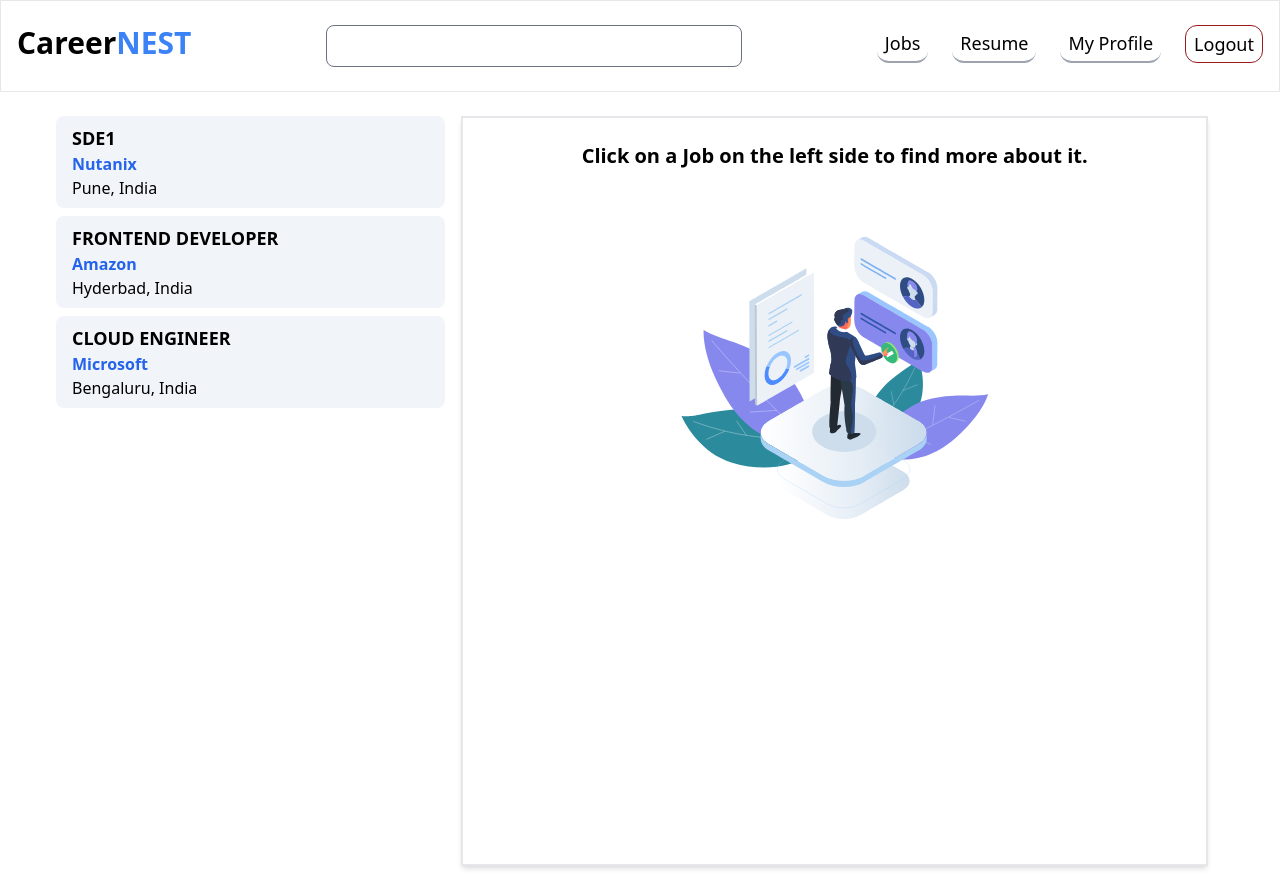
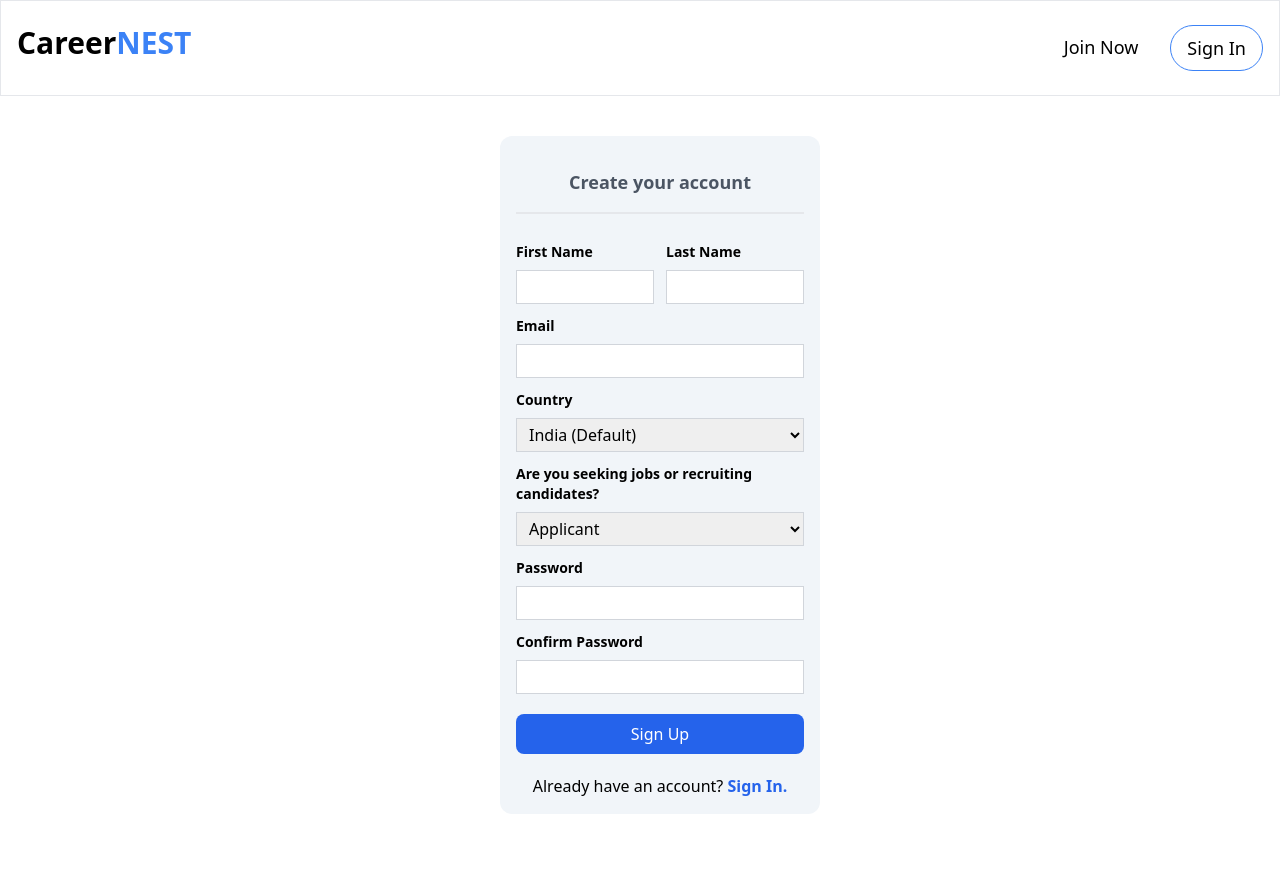
Before and after one commit to Debraj550/CareerNEST-SAAS, a React (Create React App) app in the folder client/: page / in a window 1280 px wide. Before the commit this address led to /jobs. After the commit the page ends 854 px from the top, so only its background shows below. Built offline with nearby package versions, Linux system fonts and the light colour scheme; the HTML template or start-up script is replaced by a standard one.

Commit message:
added welcomeboard page

```diff
--- a/client/src/components/Signin.tsx
+++ b/client/src/components/Signin.tsx
@@ -1,5 +1,6 @@
 import React, { ChangeEvent, useState } from "react";
 import { Link } from "react-router-dom";
+import WelcomeBoard from "./WelcomeBoard";
 
 type Props = {};
 
@@ -25,6 +26,8 @@ const Signin = (props: Props) => {
   //console.log(user);
 
   return (
+    <div className="flex justify-center gap-10 my-10">
+      <WelcomeBoard />
       <div className="bg-slate-100  p-4 rounded-xl w-3/12">
         <div className="p-4 text-center border-b-2 mb-4">
           <h1 className="font-bold text-gray-600 text-lg">
@@ -72,6 +75,7 @@ const Signin = (props: Props) => {
           </div>
         </div>
       </div>
+    </div>
   );
 };
 
--- a/client/src/components/Signup.tsx
+++ b/client/src/components/Signup.tsx
@@ -1,5 +1,6 @@
 import React, { ChangeEvent, useState } from "react";
 import { Link } from "react-router-dom";
+import WelcomeBoard from "./WelcomeBoard";
 
 type Props = {};
 
@@ -7,7 +8,8 @@ interface User {
   firstName: string;
   lastName: string;
   email: string;
-  isRecruiter: number;
+  country: string;
+  isRecruiter: boolean;
   password: string;
   confirmpassword: string;
 }
@@ -17,7 +19,8 @@ const Signup = (props: Props) => {
     firstName: "",
     lastName: "",
     email: "",
-    isRecruiter: 0,
+    country: "India",
+    isRecruiter: false,
     password: "",
     confirmpassword: "",
   });
@@ -26,19 +29,22 @@ const Signup = (props: Props) => {
     e: ChangeEvent<HTMLInputElement | HTMLSelectElement>
   ) => {
     const { name, value } = e.target;
-    const isSelectElement = e.target instanceof HTMLSelectElement;
     // isRecruiter: 1 (recrutier), 0 (applicant)
     setUser((prevUser) => ({
       ...prevUser,
-      [name]: isSelectElement ? Number(value) : value,
+      [name]: value,
     }));
   };
 
-  //console.log(user);
+  console.log(user);
   return (
+    <div className="flex justify-center gap-10 my-10">
+      <WelcomeBoard />
       <div className="bg-slate-100  p-4 rounded-xl w-3/12 flex flex-col gap-1">
         <div className="p-4 text-center border-b-2 mb-4">
-        <h1 className="font-bold text-gray-600 text-lg">Create your account</h1>
+          <h1 className="font-bold text-gray-600 text-lg">
+            Create your account
+          </h1>
         </div>
         <div className="flex gap-3">
           <div>
@@ -49,6 +55,7 @@ const Signup = (props: Props) => {
               name="firstName"
               value={user.firstName}
               onChange={handleChange}
+              required
             ></input>
           </div>
           <div>
@@ -59,6 +66,7 @@ const Signup = (props: Props) => {
               name="lastName"
               value={user.lastName}
               onChange={handleChange}
+              required
             ></input>
           </div>
         </div>
@@ -70,11 +78,29 @@ const Signup = (props: Props) => {
             name="email"
             value={user.email}
             onChange={handleChange}
+            required
           ></input>
         </div>
         <div className="">
+          <h1 className="text-sm font-semibold py-2">Country</h1>
+          <select
+            className="w-full px-2 py-1 border-gray-300 border"
+            name="country"
+            id="country"
+            value={user.country}
+            onChange={handleChange}
+            required
+          >
+            <option value="India">India (Default)</option>
+            <option value="USA">USA</option>
+            <option value="China">China</option>
+            <option value="UK">UK</option>
+            <option value="Brazil">Brazil</option>
+          </select>
+        </div>
+        <div className="">
           <h1 className="text-sm font-semibold py-2">
-          Are you an seeking Jobs or looking for candidates?{" "}
+            Are you seeking jobs or recruiting candidates?{" "}
           </h1>
           <select
             className="w-full px-2 py-1 border-gray-300 border"
@@ -82,9 +108,10 @@ const Signup = (props: Props) => {
             id="isRecruiter"
             value={user.isRecruiter ? "1" : "0"}
             onChange={handleChange}
+            required
           >
-          <option value="0">Exploring job opportunities</option>
-          <option value="1">Seeking candidates for hiring positions</option>
+            <option value="0">Applicant</option>
+            <option value="1">Recruiter</option>
           </select>
         </div>
         <div>
@@ -95,6 +122,7 @@ const Signup = (props: Props) => {
             name="password"
             value={user.password}
             onChange={handleChange}
+            required
           ></input>
         </div>
         <div>
@@ -105,6 +133,7 @@ const Signup = (props: Props) => {
             name="confirmpassword"
             value={user.confirmpassword}
             onChange={handleChange}
+            required
           ></input>
         </div>
         <div className="flex justify-center">
@@ -126,6 +155,7 @@ const Signup = (props: Props) => {
           </div>
         </div>
       </div>
+    </div>
   );
 };
 
--- /dev/null
+++ b/client/src/components/WelcomeBoard.tsx
@@ -0,0 +1,11 @@
+import React from "react";
+
+type Props = {};
+
+const WelcomeBoard = (props: Props) => {
+  return <div>
+
+  </div>;
+};
+
+export default WelcomeBoard;
--- a/client/src/hooks/useAuth.tsx
+++ b/client/src/hooks/useAuth.tsx
@@ -1,7 +1,7 @@
 import { useState } from "react";
 
 const useAuth = () => {
-  const [isLoggedin, setIsLoggedin] = useState<boolean>(true);
+  const [isLoggedin, setIsLoggedin] = useState<boolean>(false);
   return [isLoggedin, setIsLoggedin];
 };
 
```
Lines whose indentation alone changed are shown as unchanged.
